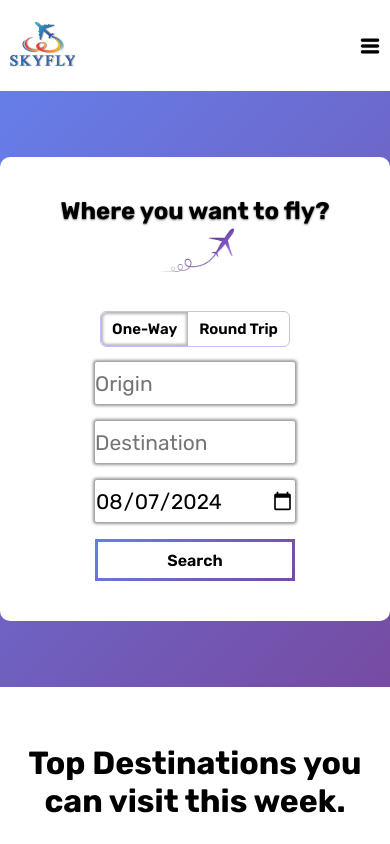
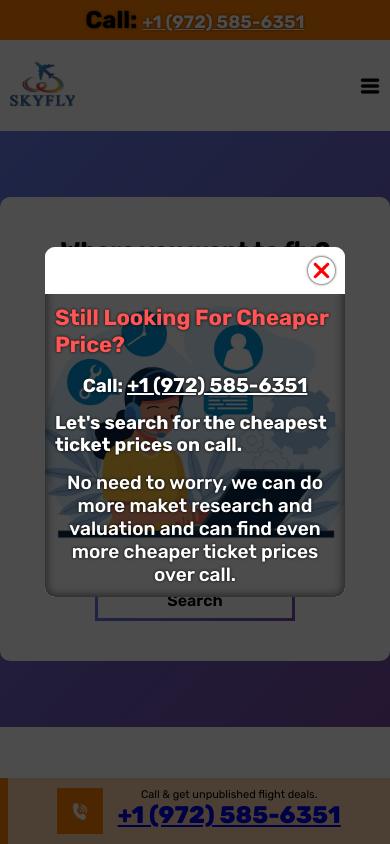
Before and after one commit to HimanshuRaj26198/flight-informative, a Next.js app: page / in a window 390 px wide. Shown: the top 844 px of the page. Built offline with nearby package versions, Linux system fonts and the light colour scheme; a web font is replaced by a local one.

Commit message:
Added numbers and popup

```diff
--- a/package.json
+++ b/package.json
@@ -9,6 +9,9 @@
     "lint": "next lint"
   },
   "dependencies": {
+    "@fortawesome/fontawesome-svg-core": "^6.6.0",
+    "@fortawesome/free-solid-svg-icons": "^6.6.0",
+    "@fortawesome/react-fontawesome": "^0.2.2",
     "next": "14.2.5",
     "react": "^18",
     "react-dom": "^18",
--- a/src/app/_components/Navbar/Navbar.module.css
+++ b/src/app/_components/Navbar/Navbar.module.css
@@ -6,6 +6,8 @@
     top: 0;
     z-index: 2;
     background-color: white;
+    align-items: center;
+
 }
 
 
@@ -24,15 +26,18 @@
 
 .right_sec {
     display: flex;
+    align-items: center;
 }
 
 
 .menu_container {
     display: flex;
+    align-items: center;
 }
 
 .menu {
     display: flex;
+    align-items: center;
 }
 
 .menu ul {
@@ -41,6 +46,7 @@
     gap: 10px;
     font-weight: 500;
     flex-wrap: wrap;
+    align-items: center;
 }
 
 .menu ul li a {
@@ -54,6 +60,10 @@
 .menu ul li a {
     text-decoration: none;
     color: black;
+}
+
+.menu ul li a:hover {
+    color: blue;
 }
 
 .hamburger_container {
@@ -80,6 +90,7 @@
     list-style: none;
     display: flex;
     flex-direction: column;
+    align-items: center;
     gap: 15px;
     font-size: 1.2rem;
 }
@@ -103,3 +114,21 @@
         display: flex;
     }
 }
+
+.contact_call_section {
+    /* background-image: linear-gradient(to top, #ff0844 0%, #ffb199 100%); */
+    background-color: rgb(255, 85, 85);
+    padding: 4px 8px;
+    color: white;
+    display: flex;
+    align-items: center;
+    flex-direction: column;
+    gap: 3px;
+    border-radius: 8px;
+    text-shadow: 0px 0px 3px rgba(0, 0, 0, 0.5);
+}
+
+.contact_call_section p {
+    font-size: 13px;
+    font-weight: 550;
+}
--- a/src/app/_components/Navbar/page.js
+++ b/src/app/_components/Navbar/page.js
@@ -40,6 +40,10 @@ const Navbar = () => {
                             <li className={Style.menu_option} > <Link href="/search-airports" >Search Airports</Link> </li>
                             <li className={Style.menu_option} > <Link href="/search-airlines" >Search Airlines</Link> </li>
                             <li className={Style.menu_option} > <Link href="/about-us" >About Us</Link> </li>
+                            <li><div className={Style.contact_call_section} >
+                                <p>Call 24/7 for our best deals</p>
+                                <div> <h2><a href="tel:+19725856351" >+1 (972) 585-6351</a></h2> </div>
+                            </div></li>
                         </ul>
                     </div>
                     <div className={Style.hamburger_container} >
@@ -57,6 +61,7 @@ const Navbar = () => {
                     </div>
                 </div>
             </div>
+
         </div>
     </div>
 }
--- /dev/null
+++ b/src/app/_components/Popup/Popup.module.css
@@ -0,0 +1,99 @@
+.popup_container {
+    width: 100%;
+    height: 100%;
+    background-color: rgba(0, 0, 0, 0.7);
+    display: flex;
+    justify-content: center;
+    align-items: center;
+}
+
+.popup {
+    /* background: rgb(186, 182, 255); */
+    /* background: linear-gradient(180deg, rgba(186, 182, 255, 1) 0%, rgba(247, 247, 247, 1) 27%, rgba(251, 251, 251, 1) 100%); */
+    width: 40vw;
+    height: 20vw;
+    min-width: 300px;
+    min-height: 350px;
+    display: flex;
+    flex-direction: column;
+    border-radius: 10px;
+    box-shadow: inset 0px 0px 8px 2px rgba(0, 0, 0, 0.5);
+    background-image: url("/popup_banner.jpg");
+    background-size: cover;
+    background-position: center;
+    background-repeat: no-repeat;
+    color: white;
+
+}
+
+.close {
+    display: flex;
+    justify-content: flex-end;
+    /* box-shadow: 0px 0px 3px 1px rgba(0, 0, 0, 0.5); */
+    padding: 10px;
+    border-top-left-radius: 10px;
+    border-top-right-radius: 10px;
+    background-color: white;
+
+}
+
+.close svg:hover {
+    box-shadow: 0px 0px 3px 1px rgba(0, 0, 0, 0.5);
+}
+
+.close svg {
+    width: 25px;
+    height: 25px;
+    color: red;
+    padding: 1px;
+    border-radius: 50%;
+    box-shadow: 0px 0px 2px 1px rgba(0, 0, 0, 0.5);
+    cursor: pointer;
+
+
+}
+
+.message_container {
+    display: flex;
+    flex-direction: column;
+    align-items: center;
+    gap: 15px;
+    padding: 10px 10px;
+    height: 100%;
+    border-bottom-left-radius: 10px;
+    border-bottom-right-radius: 10px;
+    color: white;
+    /* box-shadow: inset 0px 0px 8px 4px rgba(0, 0, 0, 0.5); */
+    background-color: rgba(0, 0, 0, 0.7);
+    text-shadow: 0px 0px 3px rgb(0, 0, 0);
+}
+
+
+.message_container h2 {
+    font-weight: 700;
+    font-size: calc(var(--font-scale, 1)* 22px);
+    color: rgb(255, 85, 85);
+
+}
+
+.message_container h3 a {
+    text-decoration: underline;
+    color: white;
+    font-size: calc(var(--font-scale, 1)* 20px);
+
+}
+
+.message_container p {
+    font-size: calc(var(--font-scale, 1)* 19px);
+    font-weight: 550;
+    text-align: center;
+}
+
+
+.main_popup_container {
+    position: fixed;
+    width: 100%;
+    height: 100%;
+    top: 0;
+    z-index: 50;
+}
--- /dev/null
+++ b/src/app/_components/Popup/page.js
@@ -0,0 +1,36 @@
+"use client"
+import Style from "./Popup.module.css";
+import { FontAwesomeIcon } from "@fortawesome/react-fontawesome";
+import { faXmark } from "@fortawesome/free-solid-svg-icons";
+import { useEffect, useState } from "react";
+
+const PopUp = () => {
+    const [popupEnabled, setPopupEnabled] = useState(true);
+
+    useEffect(() => {
+        setInterval(() => {
+            if (!popupEnabled) {
+                setPopupEnabled(true);
+            }
+        }, 30000)
+    }, [])
+    return <div>{
+        popupEnabled && <div className={Style.main_popup_container} >
+            <div className={Style.popup_container} >
+                <div className={Style.popup} >
+                    <div className={Style.close} >
+                        <FontAwesomeIcon onClick={() => setPopupEnabled(false)} icon={faXmark} />
+                    </div>
+                    <div className={Style.message_container} >
+                        <h2>Still Looking For Cheaper Price?</h2>
+                        <h3> Call: <a href="tel:+19725856351" >+1 (972) 585-6351</a> </h3>
+                        <h3>Let's search for the cheapest ticket prices on call.</h3>
+                        <p>No need to worry, we can do more maket research and valuation and can find even more cheaper ticket prices over call.</p>
+                    </div>
+                </div>
+            </div>
+        </div>
+    }</div>
+}
+
+export default PopUp;
--- a/src/app/globals.css
+++ b/src/app/globals.css
@@ -11,3 +11,117 @@ body {
   height: 100%;
   max-width: 100%;
 }
+
+
+.contact_call_section {
+  background-color: #ff7f00;
+  display: flex;
+  justify-content: center;
+  padding: 6px 0px;
+  text-shadow: 0px 0px 3px rgba(0, 0, 0, 0.6);
+  display: none;
+  position: sticky;
+  top: 0;
+  z-index: 5;
+
+}
+
+.contact_call_section h2 a {
+  font-size: 18px;
+  color: white;
+}
+
+.main_info_ad {
+  display: none;
+  background-color: #ff7f00;
+  width: 100%;
+  justify-content: flex-end;
+
+  /* padding-left: 20px; */
+}
+
+.info_container {
+  display: flex;
+  background-color: rgba(255, 255, 255, 0.7);
+  width: 98%;
+  padding: 10px 0;
+  justify-content: center;
+  gap: 15px;
+
+}
+
+.call_icon {
+  display: flex;
+  justify-content: center;
+  align-items: center;
+  background-color: #ff7f00;
+  font-size: 32px;
+  padding: 4%;
+}
+
+
+.call_icon svg {
+  width: 15px;
+  height: auto;
+  color: white;
+  animation: swing 0.5s ease infinite;
+}
+
+
+.number_container {
+  display: flex;
+  flex-direction: column;
+  align-items: center;
+}
+
+.number_container p {
+  font-size: 11px;
+  text-align: center;
+}
+
+.number_container h2 a {
+  font-weight: 800;
+}
+
+@keyframes swing {
+  0% {
+    transform: rotate(0deg);
+  }
+
+  25% {
+    transform: rotate(15deg);
+  }
+
+  50% {
+    transform: rotate(-10deg);
+  }
+
+  75% {
+    transform: rotate(5deg);
+  }
+
+  100% {
+    transform: rotate(0deg);
+  }
+}
+
+@media screen and (max-width: 768px) {
+  .contact_call_section {
+    display: flex;
+  }
+
+  .main_info_ad {
+    display: flex;
+    position: sticky;
+    bottom: 0;
+  }
+}
+
+
+.popup_container {
+  position: fixed;
+  width: 100%;
+  height: 100%;
+  top: 0;
+  z-index: 50;
+}
--- a/src/app/layout.js
+++ b/src/app/layout.js
@@ -4,6 +4,9 @@ import Navbar from "./_components/Navbar/page";
 import Head from "next/head";
 import Footer from "./_components/Footer/page";
 import Script from "next/script";
+import { FontAwesomeIcon } from "@fortawesome/react-fontawesome";
+import { faPhoneVolume } from "@fortawesome/free-solid-svg-icons";
+import PopUp from "./_components/Popup/page";
 const inter = Inter({ subsets: ["latin"] });
 
 export const metadata = {
@@ -40,9 +43,26 @@ export default function RootLayout({ children }) {
         />
       </Head>
       <body>
+        <div style={{ width: "100%" }} >
+          <PopUp />
+        </div>
+        <div className="contact_call_section" >
+          <div> <h2>Call: <a href="tel:+19725856351" >+1 (972) 585-6351</a></h2> </div>
+        </div>
         <Navbar />
         {children}
         <Footer />
+        <div className="main_info_ad" >
+          <div className="info_container" >
+            <div className="call_icon" >
+              <FontAwesomeIcon icon={faPhoneVolume} />
+            </div>
+            <div className="number_container" >
+              <p>Call & get unpublished flight deals.</p>
+              <h2><a href="tel:+19725856351" >+1 (972) 585-6351</a></h2>
+            </div>
+          </div>
+        </div>
       </body>
 
     </html>
--- a/src/app/page.js
+++ b/src/app/page.js
@@ -1,11 +1,14 @@
 import Image from "next/image";
 import styles from "./page.module.css";
 import HomePage from "./home/page";
+import PopUp from "./_components/Popup/page";
 
 export default function Home() {
 
 
   return (
-    <HomePage />
+    <>
+      <HomePage />
+    </>
   );
 }
--- a/src/app/page.module.css
+++ b/src/app/page.module.css
@@ -48,3 +48,9 @@
     font-weight: 600;
     text-shadow: 0px 0px 4px rgba(0, 0, 0, 0.6);
 }
+
+.contact_call_section {
+    display: flex;
+    background-color: rgb(255, 85, 85);
+
+}
```
Also changed, not shown: public/popup_banner.jpg (added), src/app/_components/Popup/layout.js (added), 1 other file (tests, documents, lock files or other folders).
